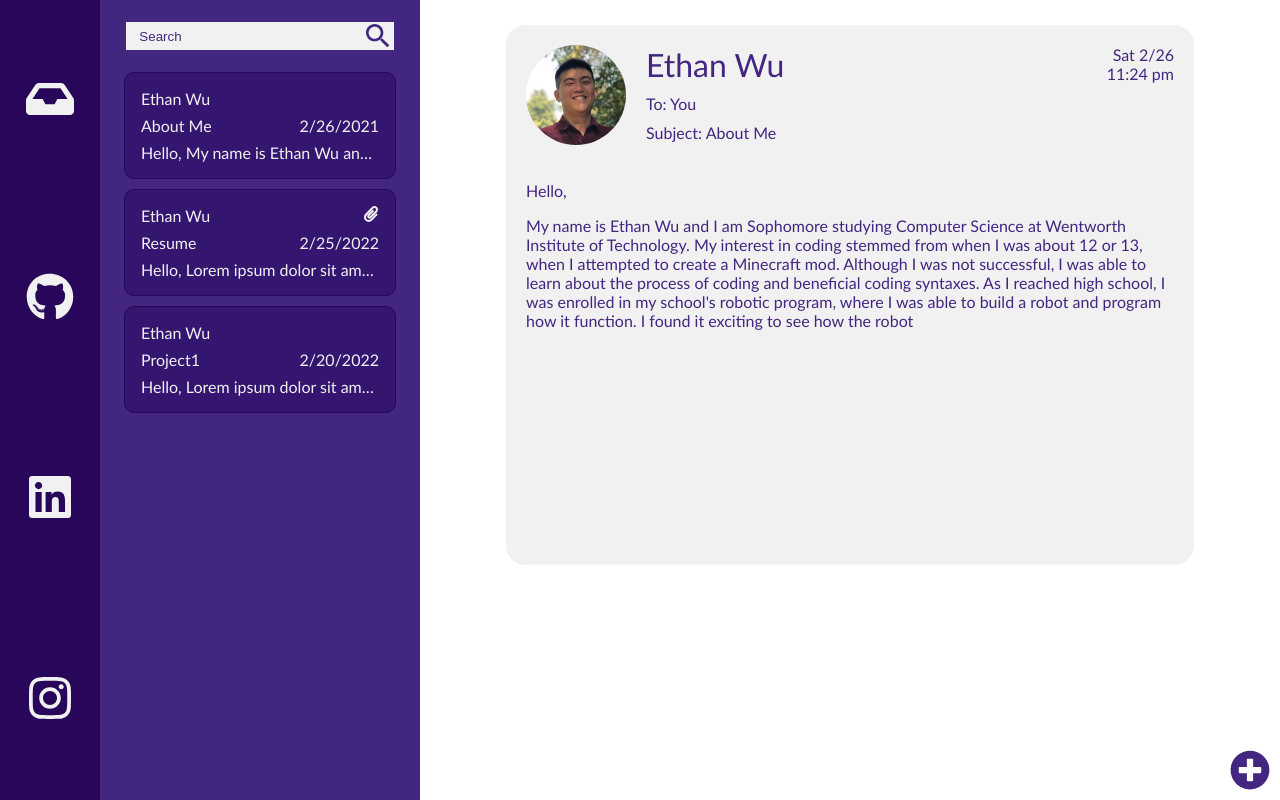
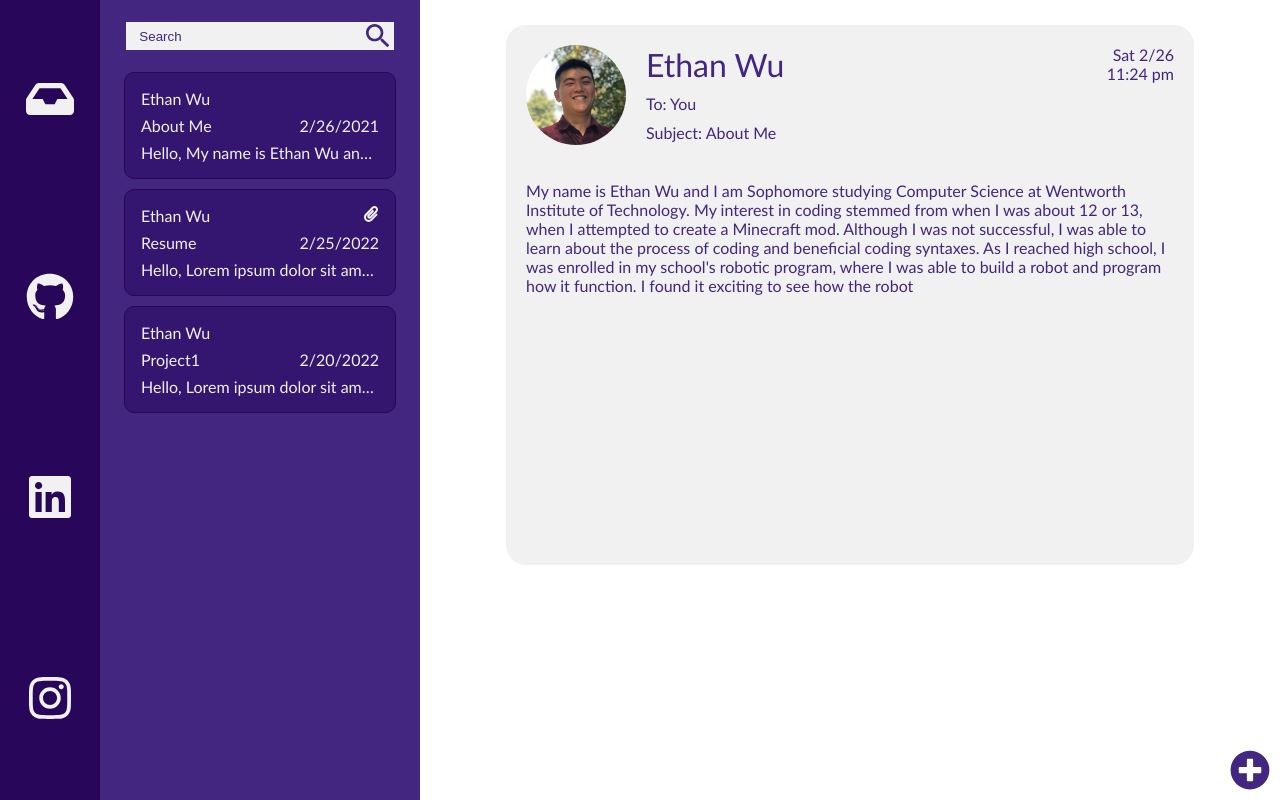
Before and after one commit to wue1atwit/myPortfolio, a React (Create React App) app: page / in a window 1280 px wide. Built offline with nearby package versions, Linux system fonts and the light colour scheme.

Commit message:
Added msg blocks

```diff
--- a/src/msgComp/Message.js
+++ b/src/msgComp/Message.js
@@ -1,6 +1,8 @@
 import React from "react";
+import MessageBlock from "./MessageBlock";
 
-const Message = ({ id, from, sDate, time, subject, greeting, message }) => {
+const Message = ({ id, from, sDate, time, subject, message }) => {
+  console.log(message.split("\n"));
   return (
     <>
       <div className="msg_header">
@@ -16,8 +18,7 @@ const Message = ({ id, from, sDate, time, subject, greeting, message }) => {
         </div>
       </div>
       <div className="msg_body">
-        <p>{greeting}</p>
-        <p>{message}</p>
+        <MessageBlock message={message} />
       </div>
     </>
   );
--- /dev/null
+++ b/src/msgComp/MessageBlock.js
@@ -0,0 +1,14 @@
+import React from "react";
+
+const MessageBlock = ({ message }) => {
+  const msgArray = message.split("\n");
+  return (
+    <>
+      {msgArray.map((msg) => {
+        return <p>{msg}</p>;
+      })}
+    </>
+  );
+};
+
+export default MessageBlock;
```
